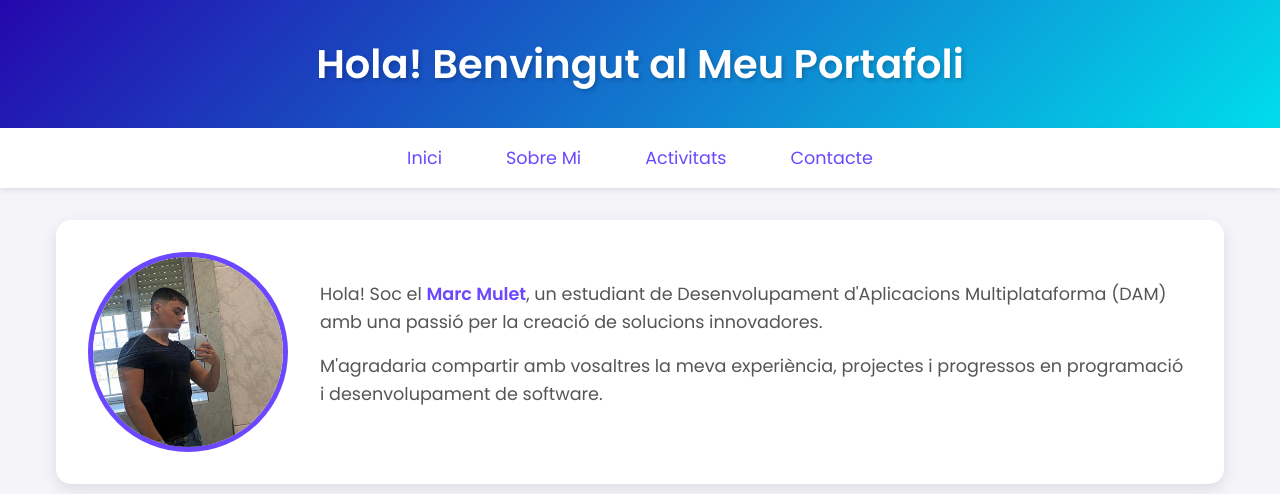
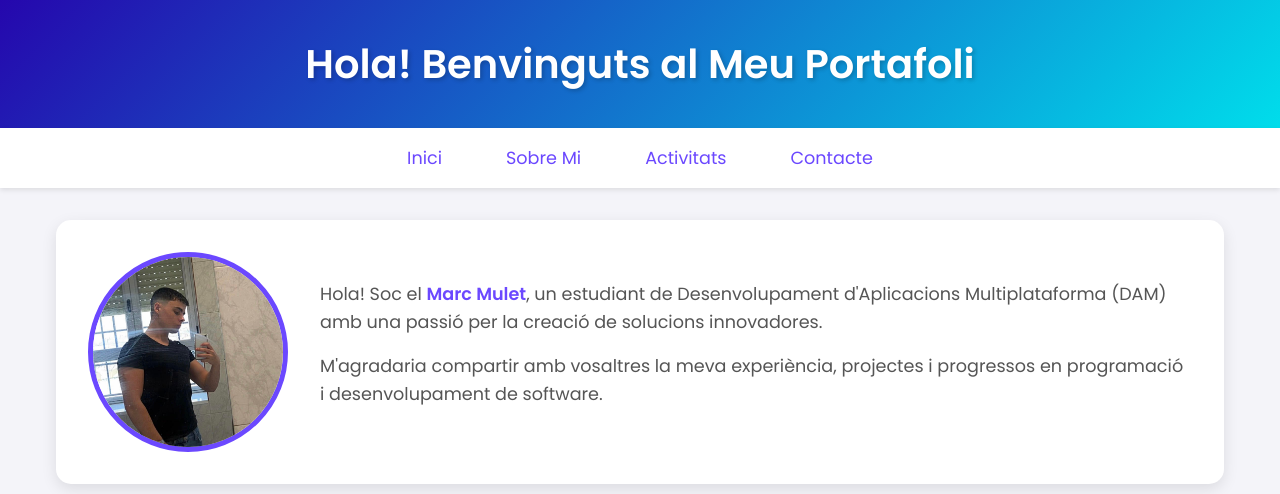
Before and after one commit to MarcMulet04/portafolio, a plain HTML site: page index.html in a window 1280 px wide. Shown: the top 494 px of the page. Drawn offline with Linux system fonts and the light colour scheme.

Commit message:
actualitzacio

```diff
--- a/index.html
+++ b/index.html
@@ -9,7 +9,7 @@
 </head>
 <body>
     <header>
-        <h1>Hola! Benvingut al Meu Portafoli</h1>
+        <h1>Hola! Benvinguts al Meu Portafoli</h1>
     </header>
     <nav>
         <ul>
```
